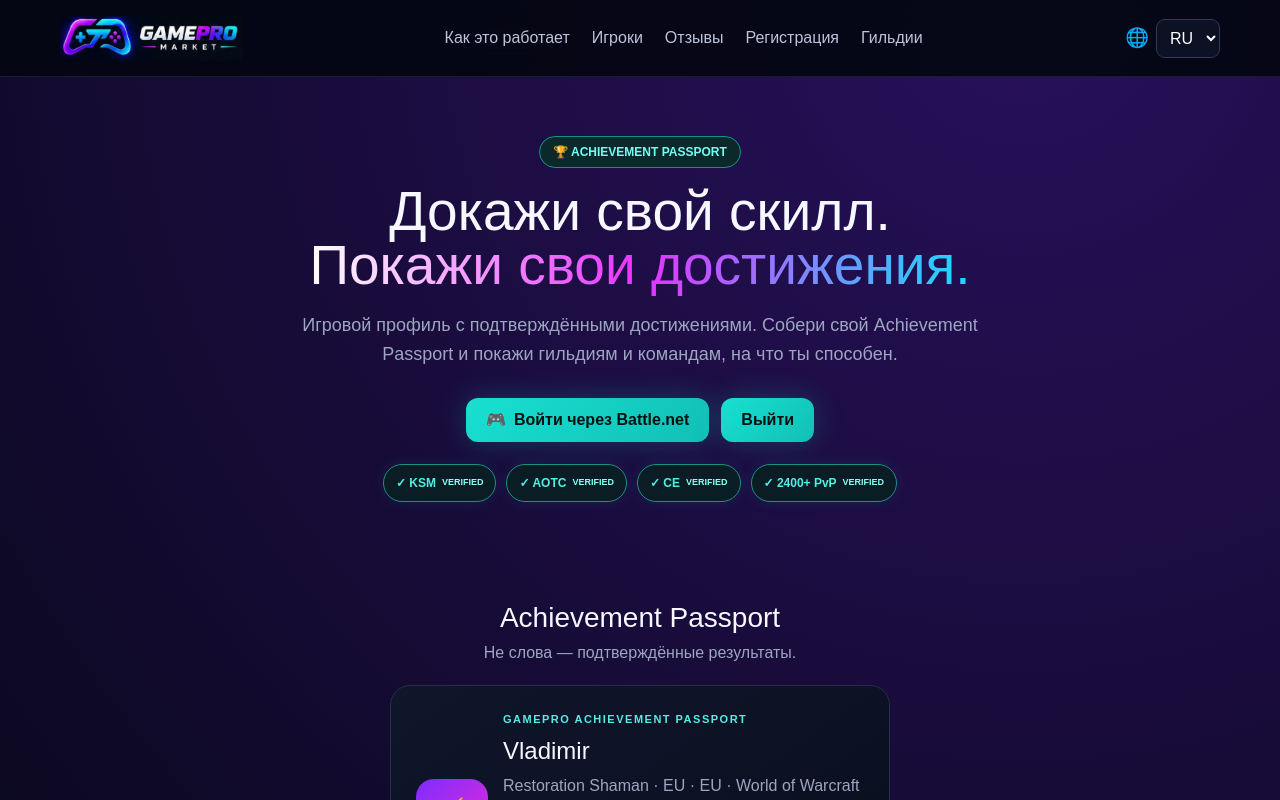
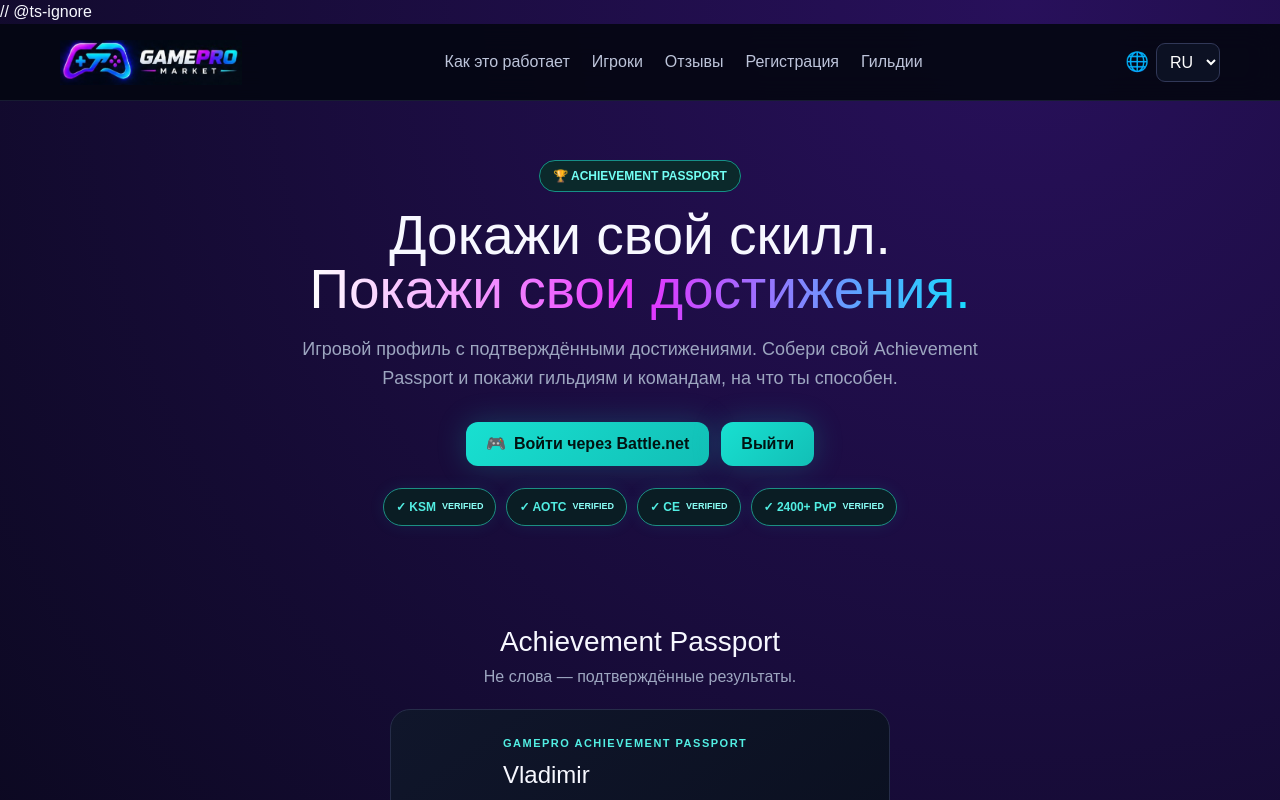
Before and after one commit to vesttrading/gamepro-market, a Next.js app: page / in a window 1280 px wide. Shown: the top 800 px of the page. Built offline with nearby package versions, Linux system fonts and the light colour scheme; no server answers.

Commit message:
Refactor Header component props assignment

```diff
--- a/app/page.tsx
+++ b/app/page.tsx
@@ -251,7 +251,8 @@ if (!battlenetId) {
   };
 
   return <div style={{minHeight:"100vh",background:"radial-gradient(circle at 80% 0,#28105b 0,transparent 34%),radial-gradient(circle at 15% 35%,#073c42 0,transparent 25%),#050713",color:"#f7f8ff",fontFamily:"Arial,sans-serif"}}>
-    <Header lang={lang} setLang={setLang} t={Object.assign({}, t, { register: "Регистрация" }) as any} />
+   // @ts-ignore
+      <Header lang={lang} setLang={setLang} t={t} />
     <main>
       <section style={{maxWidth:1000,width:"92%",margin:"auto",textAlign:"center",padding:"62px 0 50px"}}>
         <span style={{color:"#72fff4",border:"1px solid #168f88",background:"#0b292b",padding:"8px 13px",borderRadius:99,fontSize:12,fontWeight:800}}>🏆 ACHIEVEMENT PASSPORT</span>
```
